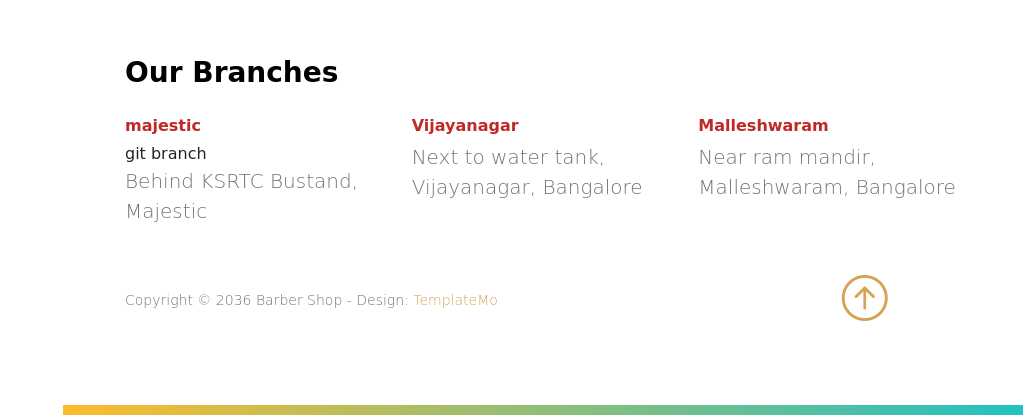
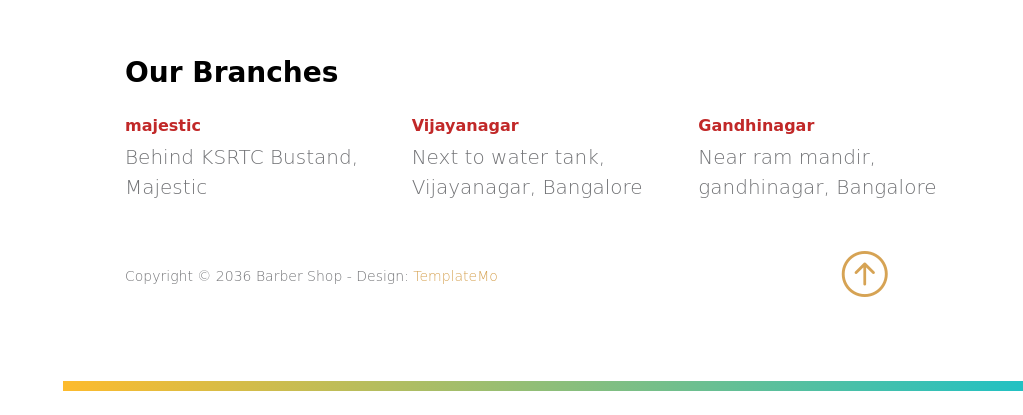
Before and after one commit to Karanperiyapatna/01_barber_shop_cdci, a plain HTML site: page static_site/index.html in a window 1280 px wide. Shown: the part 5281-5696 px from the top of the page, without its empty margins (257-1280 px from the left). After the commit the page ends 5672 px from the top, so only its background shows below. Drawn offline with Linux system fonts and the light colour scheme; a web font is replaced by a local one.

Commit message:
changed index.html Gandinagr

```diff
--- a/static_site/index.html
+++ b/static_site/index.html
@@ -456,7 +456,6 @@ https://templatemo.com/tm-585-barber-shop
                             <div class="col-lg-4 col-md-6 col-11">
                                 <div class="site-footer-thumb">
                                     <strong class="mb-1">majestic</strong>
-git branch
 
                                     <p>Behind KSRTC Bustand, Majestic</p>
                                 </div>
@@ -471,9 +470,9 @@ git branch
                             </div>
 
                             <div class="col-lg-4 col-md-6 col-11">
-                                <strong class="mb-1">Malleshwaram</strong>
+                                <strong class="mb-1">Gandhinagar</strong>
 
-                                <p>Near ram mandir, Malleshwaram, Bangalore</p>
+                                <p>Near ram mandir, gandhinagar, Bangalore</p>
                             </div>
                         </div>
                     </div>
```
